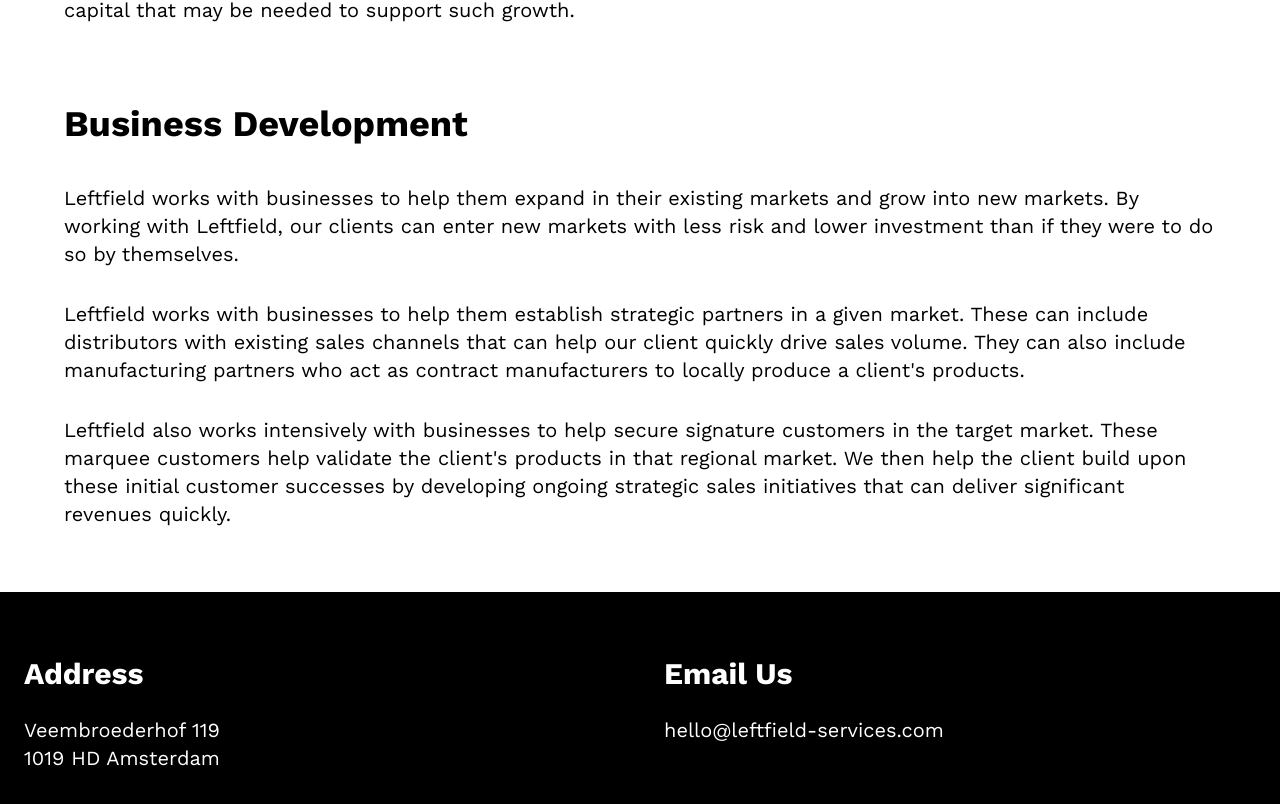
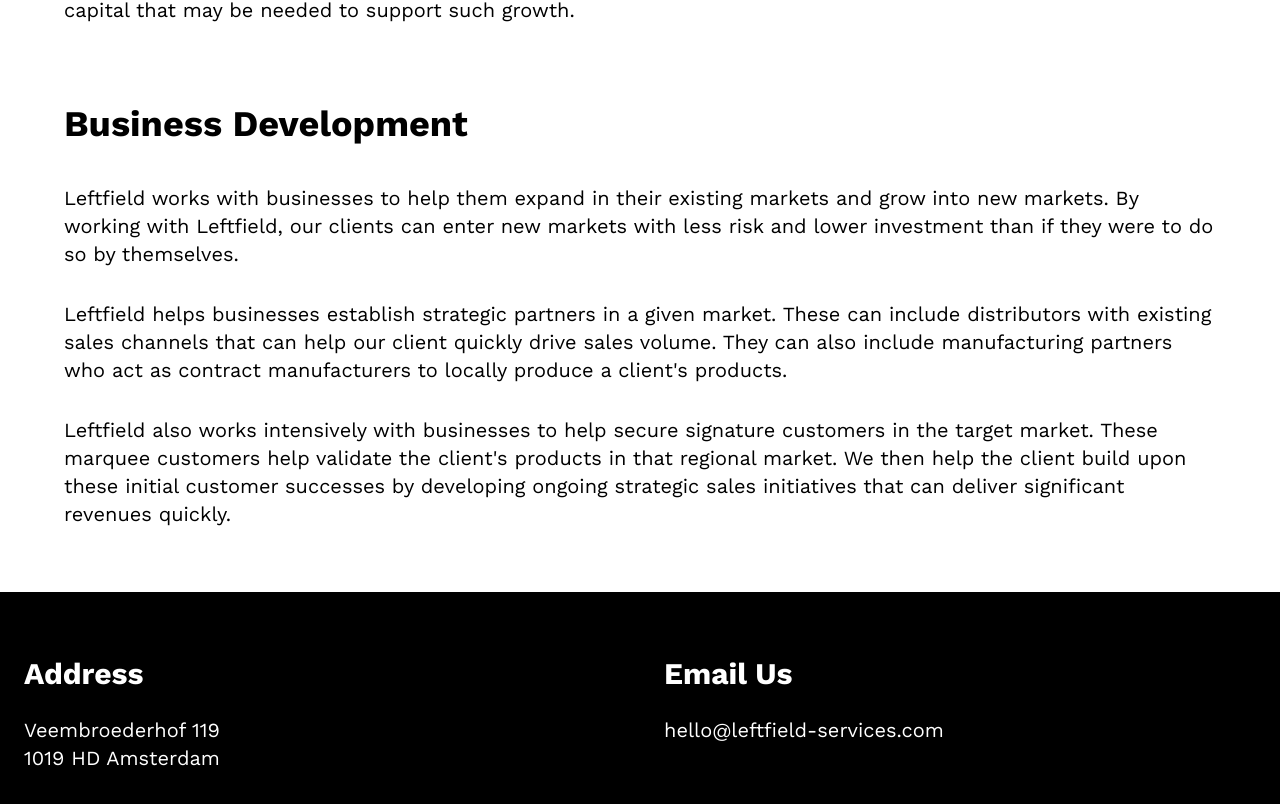
Before and after one commit to aaryaman-alo/leftfield, a Next.js app: page /services in a window 1280 px wide. Shown: the part 1446-2250 px from the top of the page. Built offline with nearby package versions, Linux system fonts and the light colour scheme.

Commit message:
final typo fix

```diff
--- a/components/BusinessDevelopment.tsx
+++ b/components/BusinessDevelopment.tsx
@@ -49,7 +49,7 @@
           </p>
 
           <p className="text-xl">
-            Leftfield works with businesses to help them establish strategic partners in a given market. These can include distributors with existing sales channels that can help our client quickly drive sales volume. They can also include manufacturing partners who act as contract manufacturers to locally produce a client&apos;s products.
+            Leftfield helps businesses establish strategic partners in a given market. These can include distributors with existing sales channels that can help our client quickly drive sales volume. They can also include manufacturing partners who act as contract manufacturers to locally produce a client&apos;s products.
           </p>
 
           <p className="text-xl">
```
